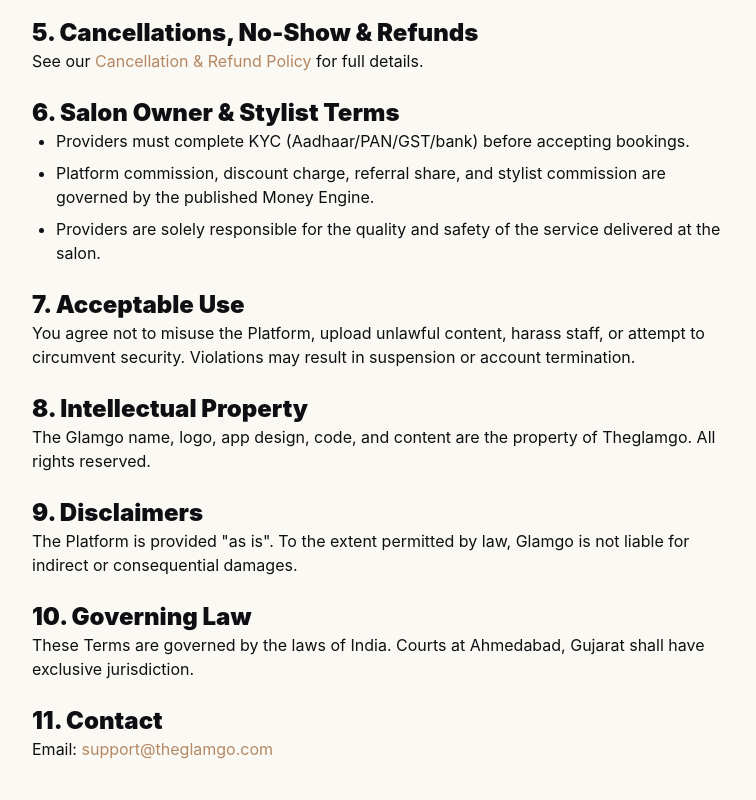
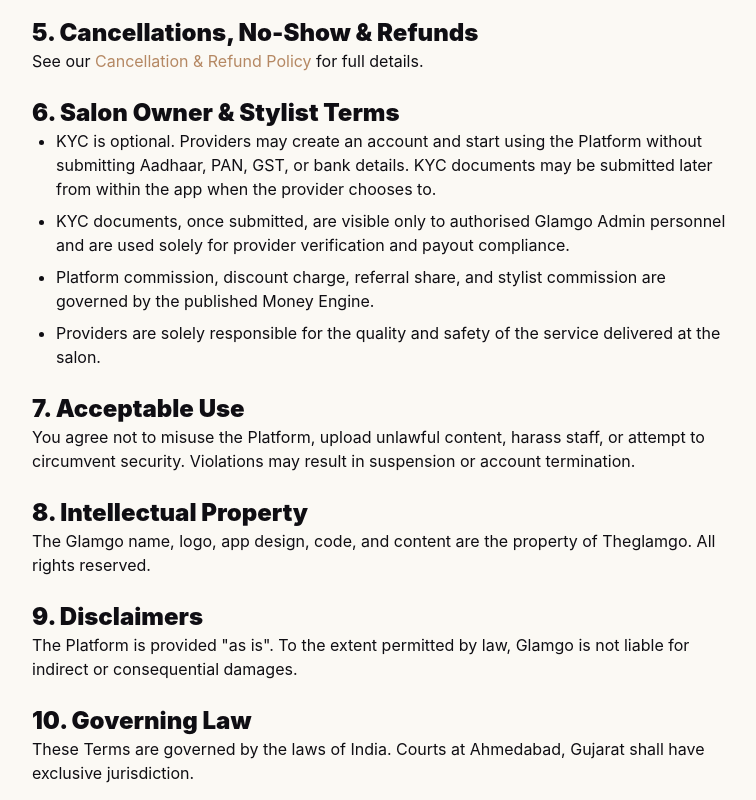
Before and after one commit to theglamgo/glamgo-website, a Next.js app: page /terms in a window 1280 px wide. Shown: the part 860-1660 px from the top of the page, without its empty margins (256-1012 px from the left). Built offline with nearby package versions, Linux system fonts and the light colour scheme.

Commit message:
Update Terms & Conditions

```diff
--- a/app/terms/page.tsx
+++ b/app/terms/page.tsx
@@ -29,7 +29,8 @@
 
       <h2 className="mt-6 text-2xl font-black">6. Salon Owner &amp; Stylist Terms</h2>
       <ul className="list-disc pl-6 space-y-2">
-        <li>Providers must complete KYC (Aadhaar/PAN/GST/bank) before accepting bookings.</li>
+        <li>KYC is optional. Providers may create an account and start using the Platform without submitting Aadhaar, PAN, GST, or bank details. KYC documents may be submitted later from within the app when the provider chooses to.</li>
+        <li>KYC documents, once submitted, are visible only to authorised Glamgo Admin personnel and are used solely for provider verification and payout compliance.</li>
         <li>Platform commission, discount charge, referral share, and stylist commission are governed by the published Money Engine.</li>
         <li>Providers are solely responsible for the quality and safety of the service delivered at the salon.</li>
       </ul>
@@ -47,7 +48,7 @@
       <p>These Terms are governed by the laws of India. Courts at Ahmedabad, Gujarat shall have exclusive jurisdiction.</p>
 
       <h2 className="mt-6 text-2xl font-black">11. Contact</h2>
-      <p>Email: <a className="link-gold" href="mailto:support@theglamgo.com">support@theglamgo.com</a></p>
+      <p>Email: <a className="link-gold" href="mailto:theglamgoapp@gmail.com">theglamgoapp@gmail.com</a></p>
     </article>
   );
 }
```
